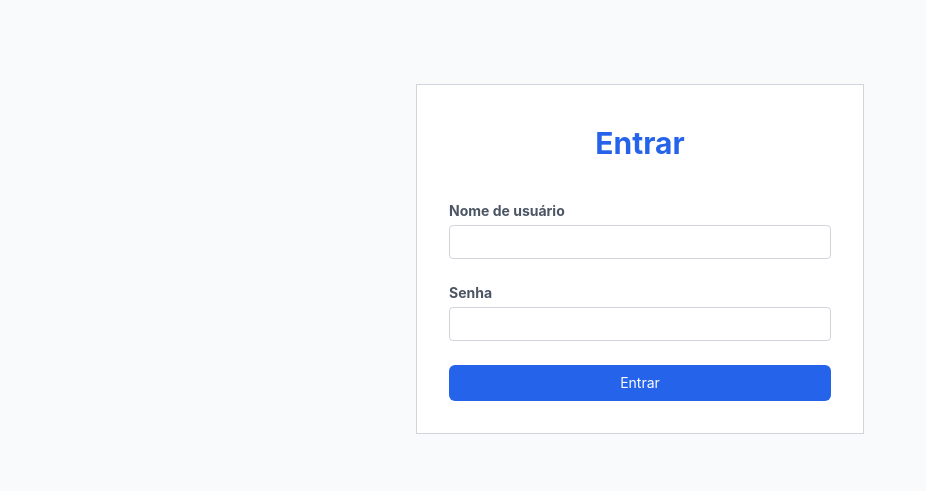
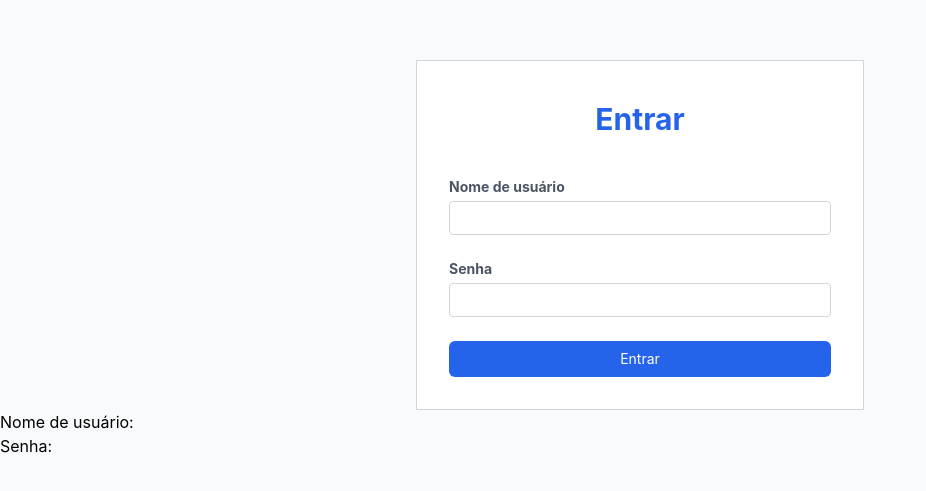
Before and after one commit to Arthucunha/Login-Screen-with-MongoDB---ExpressJS, a React (Create React App) app in the folder my-app/: page /login in a window 1280 px wide. Shown: the part 149-640 px from the top of the page, without its empty margins (0-926 px from the left). Built offline with nearby package versions, Linux system fonts and the light colour scheme.

Commit message:
adding useState to monitoring username and password inputs

```diff
--- a/my-app/src/pages/Login.tsx
+++ b/my-app/src/pages/Login.tsx
@@ -1,25 +1,45 @@
-import React from 'react'
+import React, { useState } from 'react';
 
 const Login = () => {
+    const [username, setUsername] = useState('');
+    const [password, setPassword] = useState('');
+
+    const handleSubmit = (event:React.FormEvent<HTMLFormElement>) => {
+        event.preventDefault();
+        console.log("Nome de usuário:", username);
+        console.log("Senha:", password);
+
+        if (username === 'usuario' && password === 'senha') {
+            console.log('Login bem-sucedido!');
+        } else {
+            console.log('Credenciais inválidas!');
+        }
+    };
+
     return (
     <div className='min-h-screen bg-gray-50 flex flex-col justify-center'>
       <div className='max-w-md w-full mx-auto mt-4 bg-white p-8 border border-gray-300'>
         <div className='text-3xl font-bold text-blue-600 mt-2 text-center mb-10'>Entrar</div>
-          <form action="" className='space-y-6'>
+          <form action="" onSubmit={handleSubmit} className='space-y-6'>
             <div>
-              <label htmlFor="" className='text-sm font-bold text-gray-600 block'>Nome de usuário</label>
-              <input type="text" className='w-full p-1 border border-gray-300 rounded mt-1' />
+              <label htmlFor="username" className='text-sm font-bold text-gray-600 block'>Nome de usuário</label>
+              <input type="text" className='w-full p-1 border border-gray-300 rounded mt-1' id='username' value={username} onChange={(e) => setUsername(e.target.value)} />
             </div>
             <div>
-              <label htmlFor="" className='text-sm font-bold text-gray-600 block'>Senha</label>
-              <input type="password" className='w-full p-1 border border-gray-300 rounded mt-1' />
+              <label htmlFor="password" className='text-sm font-bold text-gray-600 block'>Senha</label>
+              <input type="password" className='w-full p-1 border border-gray-300 rounded mt-1' id='password' value={password} onChange={(e) => setPassword(e.target.value)} />
             </div>
             <div>
-              <button className='w-full py-2 px-4 bg-blue-600 hover:bg-clue-700 rounded-md text-white text-sm  '>Entrar</button>
+              <button className='w-full py-2 px-4 bg-blue-600 hover:bg-blue-700 rounded-md text-white text-sm  '>Entrar</button>
             </div>
           </form>
       </div>
+      <div>
+      <p>Nome de usuário: {username}</p>
+      <p>Senha: {password}</p>
     </div>
+    </div>
+
     )
 }
 
```
